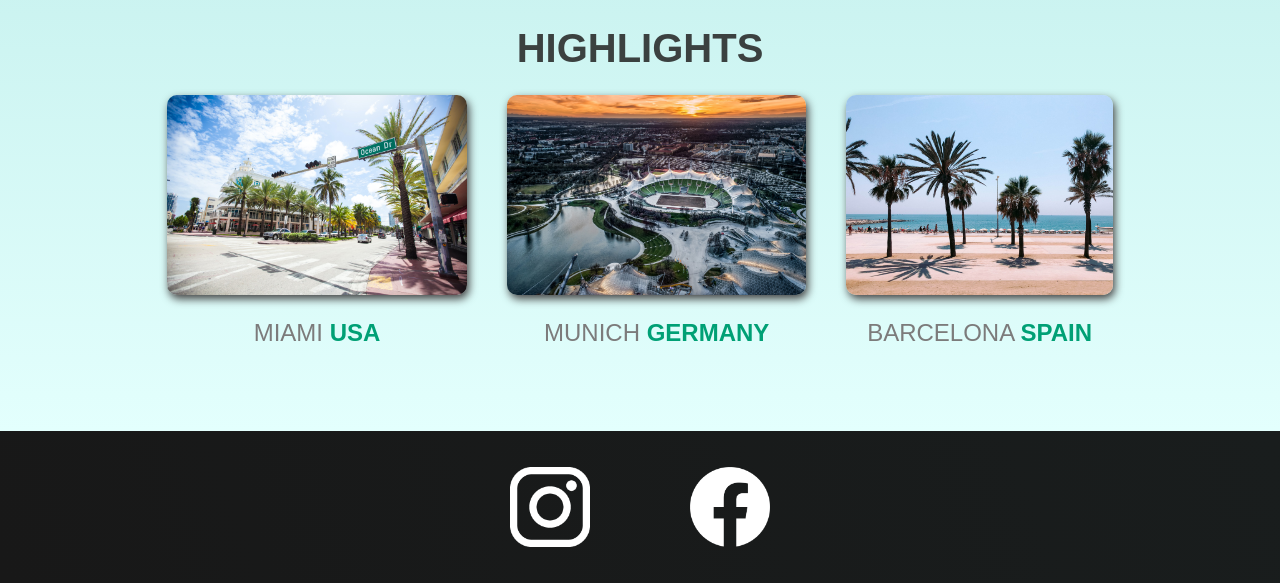
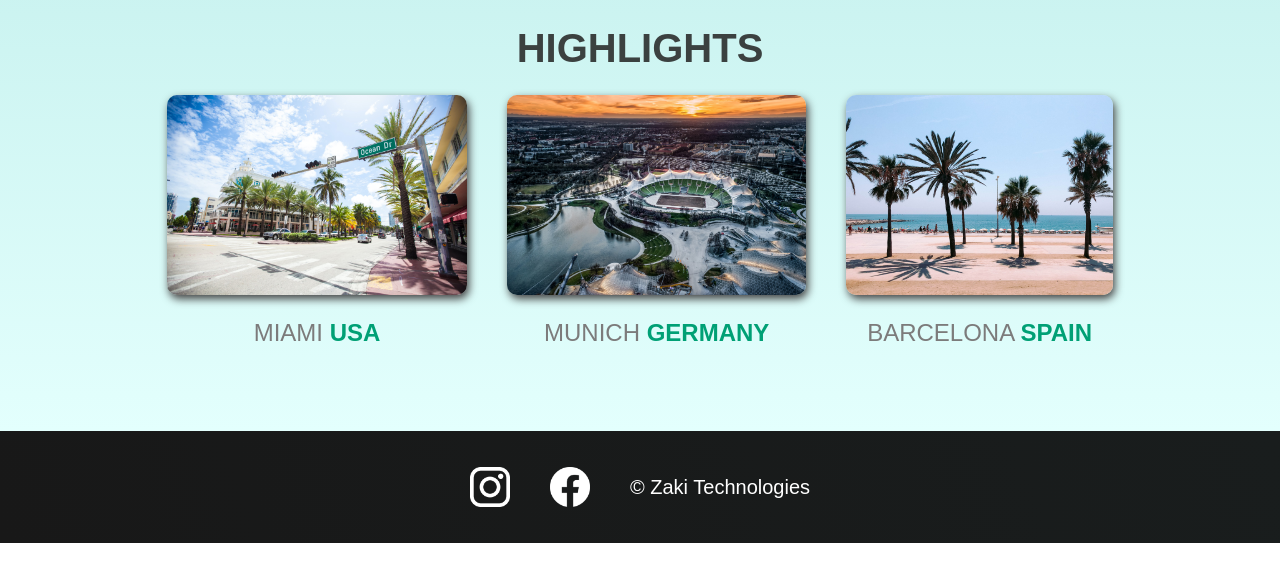
Before and after one commit to ZakiTech-cmd/Travel-Goals, a plain HTML site: page index.html in a window 1280 px wide. Shown: the part 822-1405 px from the top of the page. After the commit the page ends 1365 px from the top, so only its background shows below. Drawn offline with Linux system fonts and the light colour scheme.

Commit message:
added the copyright

```diff
--- a/index.html
+++ b/index.html
@@ -15,7 +15,7 @@
   <body>
     <header>
       <div id="page-logo">
-        <a href="idex.html">Travel Goals</a>
+        <a href="index.html">Travel Goals</a>
       </div>
       <nav>
         <ul>
@@ -66,15 +66,16 @@
       <ul>
         <li>
           <a href="https://www.instagram.com"
-            ><img src="/images/icons/insta.png" alt="Instagram logo"
+          ><img src="/images/icons/insta.png" alt="Instagram logo"
           /></a>
         </li>
         <li>
           <a href="https://www.facebook.com"
-            ><img src="/images/icons/facebook.png" alt="Facebook logo"
+          ><img src="/images/icons/facebook.png" alt="Facebook logo"
           /></a>
         </li>
       </ul>
+      <p> &copy; Zaki Technologies</p>
     </footer>
   </body>
 </html>
--- a/shared.css
+++ b/shared.css
@@ -57,6 +57,9 @@ header nav a:hover {
 footer {
     background: linear-gradient(70deg, rgb(24, 24, 24), rgb(25, 29, 29));
     padding: 36px 0;
+    display: flex;
+    align-items: center;
+    justify-content: center;
 }
 
 footer ul {
@@ -66,12 +69,19 @@ footer ul {
 }
 
 footer li {
-    width: 80px;
-    height: 80px;
-    margin: 0 50px;
+    width: 40px;
+    height: 40px;
+    margin: 0 20px;
 }
 
 footer img {
     width: 100%;
     height: 100%;
 }
+
+footer p {
+    color: white;
+    text-align: center;
+    margin: 0 20px ;
+    font-size: 20px;
+}
```
Also changed, not shown: places.html (+2 -1 lines).
